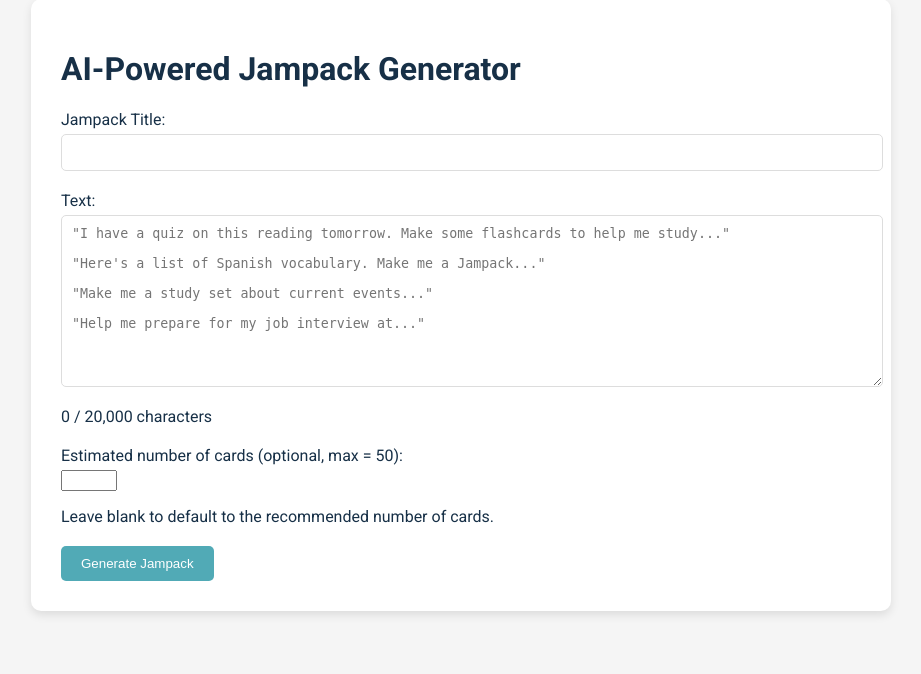
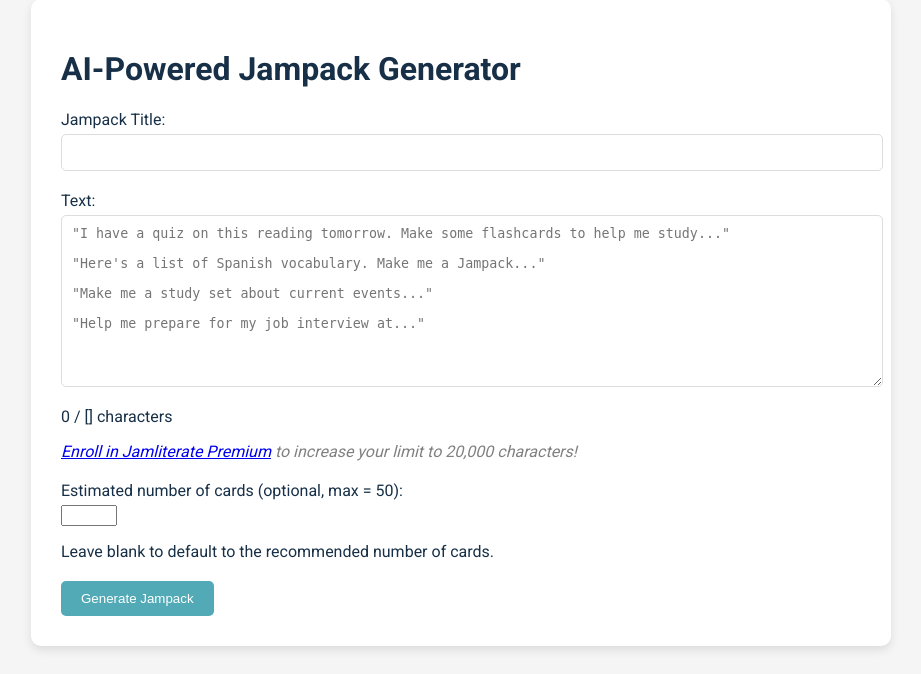
Before and after one commit to samcraftt/jamliterate, a Flask app: template templates/jampack_generator.html in a window 1280 px wide. Shown: the part 126-800 px from the top of the page, without its empty margins (179-1100 px from the left). Run offline with Flask 3, Linux system fonts and the light colour scheme; the template is opened without the code that fills it: most values are stand-ins (such as "Sample title", 1, 10 or a date in 2020); parts of the project's set-up code (start-up, migrations or seed data) failed here and were passed over.

Commit message:
Update jampack_generator.html

```diff
--- a/templates/jampack_generator.html
+++ b/templates/jampack_generator.html
@@ -51,7 +51,6 @@
     }
 </style>
 {% endblock %}
-
 {% block content %}
 <div class="composer-container">
     <h1>AI-Powered Jampack Generator</h1>
@@ -62,14 +61,17 @@
         </div>
         <div class="form-group">
             <label for="text">Text:</label>
-            <textarea id="text" name="text" rows="10" required maxlength="20000" placeholder="&quot;I have a quiz on this reading tomorrow. Make some flashcards to help me study...&quot;
+            <textarea id="text" name="text" rows="10" required maxlength="{{ max_chars }}" placeholder="&quot;I have a quiz on this reading tomorrow. Make some flashcards to help me study...&quot;
 
 &quot;Here's a list of Spanish vocabulary. Make me a Jampack...&quot;
 
 &quot;Make me a study set about current events...&quot;
 
 &quot;Help me prepare for my job interview at...&quot;"></textarea>
-            <p id="char-count">0 / 20,000 characters</p>
+            <p id="char-count">0 / {{ max_chars }} characters</p>
+            {% if not premium %}
+            <em style="color: grey;"><a href="{{ url_for('subscription') }}">Enroll in Jamliterate Premium</a> to increase your limit to 20,000 characters!</em>
+            {% endif %}
         </div>
         <div class="form-group">
             <label for="num_cards">Estimated number of cards (optional, max = 50):</label>
@@ -83,7 +85,6 @@
     </div>
 </div>
 {% endblock %}
-
 {% block extra_js %}
 <script>
 document.addEventListener('DOMContentLoaded', function() {
@@ -91,26 +92,24 @@ document.addEventListener('DOMContentLoaded', function() {
     var loadingMessage = document.getElementById('loading-message');
     var textArea = document.getElementById('text');
     var charCount = document.getElementById('char-count');
-
+    var maxChars = {{ max_chars }};
     form.addEventListener('submit', function(e) {
         loadingMessage.style.display = 'block';
         form.style.display = 'none';
     });
-
     textArea.addEventListener('input', function() {
-        var remainingChars = 20000 - this.value.length;
-        charCount.textContent = this.value.length + ' / 20,000 characters';
+        var remainingChars = maxChars - this.value.length;
+        charCount.textContent = this.value.length + ' / ' + maxChars + ' characters';
         if (remainingChars < 0) {
             charCount.style.color = 'red';
         } else {
             charCount.style.color = 'initial';
         }
     });
-
     form.addEventListener('submit', function(e) {
-        if (textArea.value.length > 20000) {
+        if (textArea.value.length > maxChars) {
             e.preventDefault();
-            alert('Text must be 20,000 characters or less.');
+            alert('Text must be ' + maxChars + ' characters or less.');
         } else {
             loadingMessage.style.display = 'block';
             form.style.display = 'none';
```
